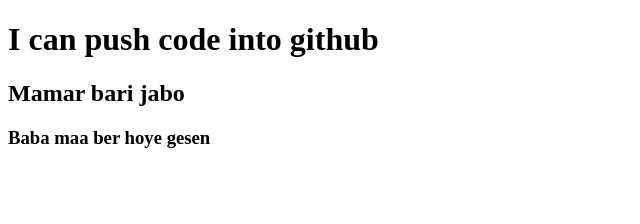
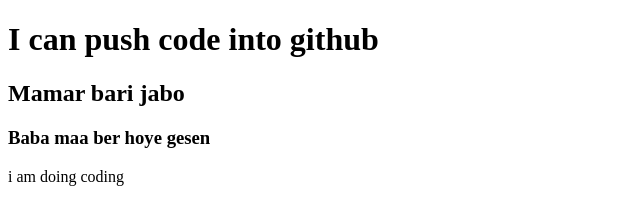
Before and after one commit to mirzatahmidmubin/another-website, a plain HTML site: page blur.html in a window 1280 px wide. Shown: the whole page, without its empty margins (0-640 px from the left). Drawn offline with Linux system fonts and the light colour scheme.

Commit message:
style added

```diff
--- a/blur.html
+++ b/blur.html
@@ -9,5 +9,7 @@
     <h1>I can push code into github</h1>
     <h2>Mamar bari jabo</h2>
     <h3>Baba maa ber hoye gesen</h3>
+
+    <p>i am doing coding</p>
 </body>
 </html>
--- /dev/null
+++ b/style.css
@@ -0,0 +1,3 @@
+p{
+    color: brown;
+}
```
